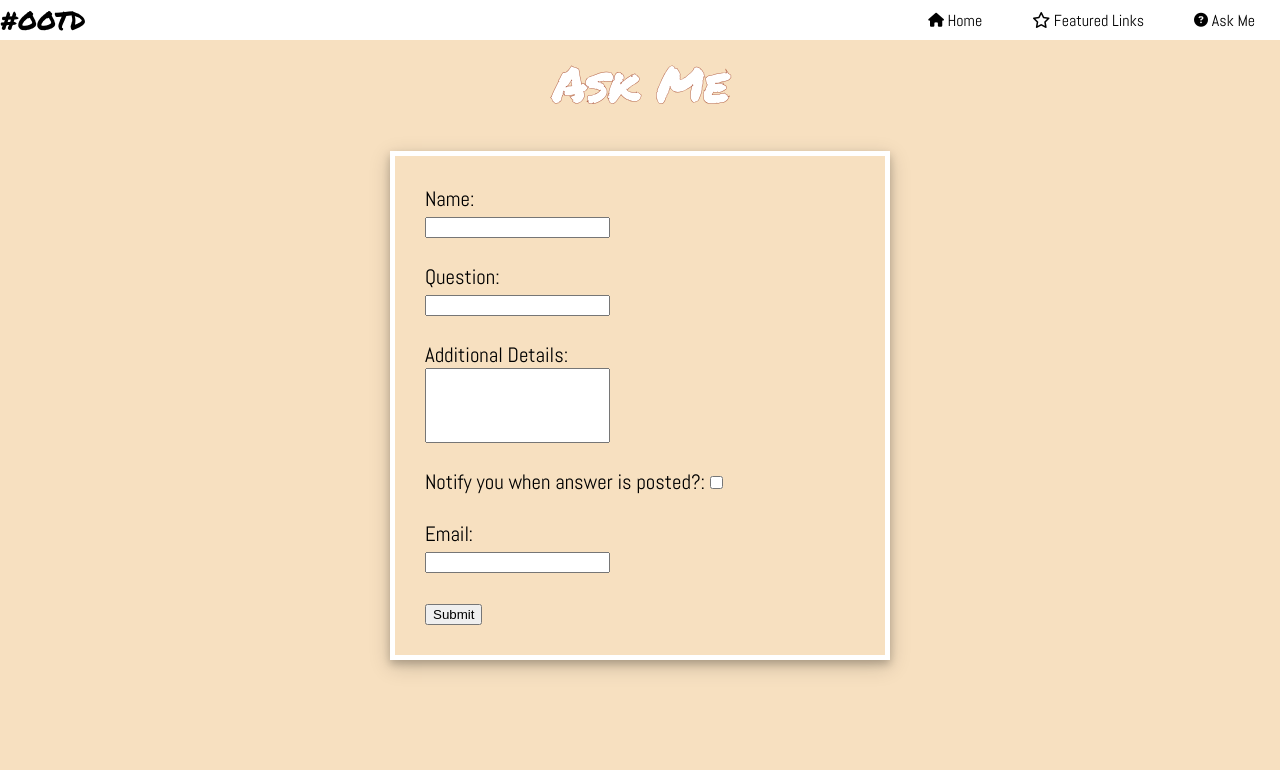
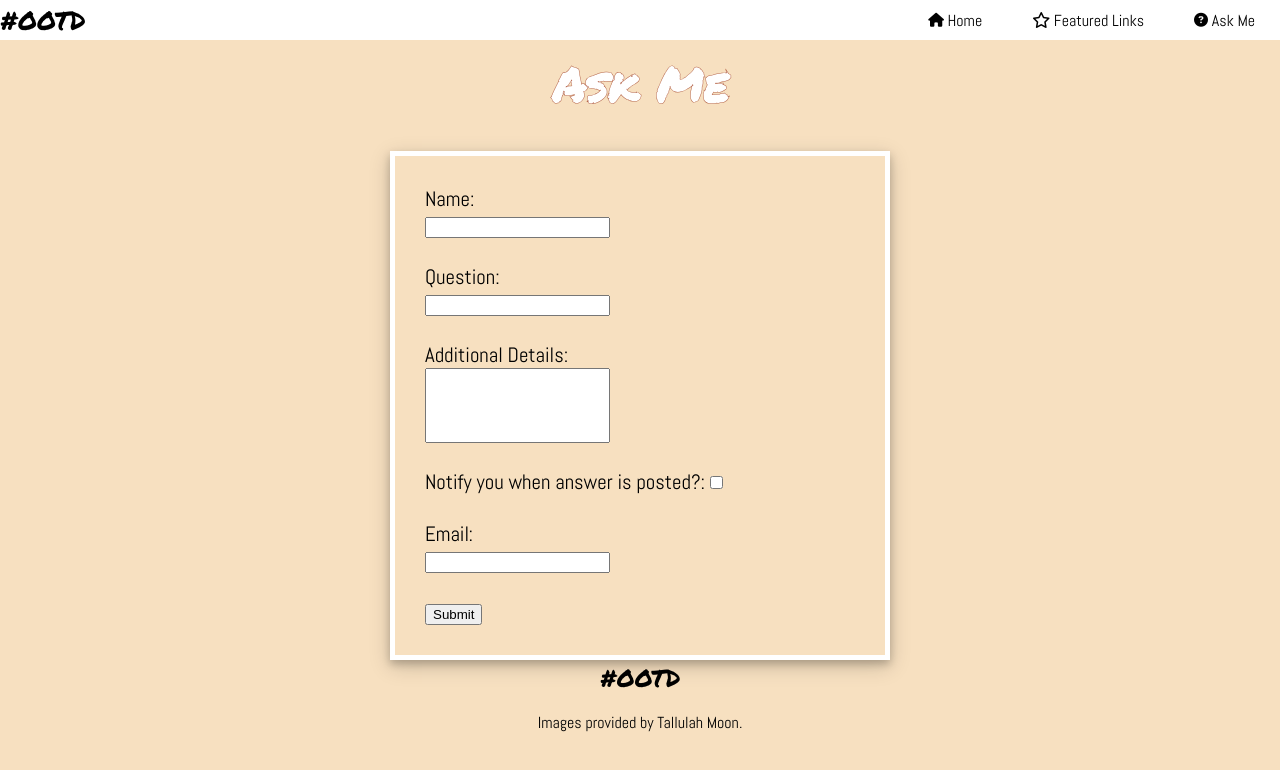
Before and after one commit to shaniceZaccardiRichey/OOTD, a plain HTML site: page ask-me.html in a window 1280 px wide. Drawn offline with Linux system fonts and the light colour scheme.

Commit message:
Added footer

```diff
--- a/ask-me.html
+++ b/ask-me.html
@@ -59,6 +59,11 @@
 		</form>
 
 	</main>
+
+	<footer>
+		<a href="index.html" class="footer-home">#OOTD</a>
+		<p class="footer-credit">Images provided by Tallulah Moon.</p>
+	</footer>
 </body>
 
 </html>
--- a/stylesheets/askme-style.css
+++ b/stylesheets/askme-style.css
@@ -46,6 +46,19 @@ main h1 {
 	height: 75px;
 }
 
-.required {
-	required: true;
+.footer-home {
+	display: block;
+	text-align: center;
+	font-family: 'Permanent Marker', cursive;
+	font-size: 1.5em;
 }
+
+.footer-home:hover {
+	color: rgb(157,54,21);
+}
+
+.footer-credit {
+	text-align: center;
+	font-family: 'Abel', sans-serif;
+	font-size: 1em;
+}
--- a/stylesheets/featured-style.css
+++ b/stylesheets/featured-style.css
@@ -70,3 +70,20 @@ a {
 	font-size: 1em;
 	color: white;
 }
+
+.footer-home {
+	display: block;
+	text-align: center;
+	font-family: 'Permanent Marker', cursive;
+	font-size: 1.5em;
+}
+
+.footer-home:hover {
+	color: rgb(157,54,21);
+}
+
+.footer-credit {
+	text-align: center;
+	font-family: 'Abel', sans-serif;
+	font-size: 1em;
+}
--- a/stylesheets/index-style.css
+++ b/stylesheets/index-style.css
@@ -163,6 +163,23 @@ a {
 	padding: 5px;
 }
 
+.footer-home {
+	display: block;
+	text-align: center;
+	font-family: 'Permanent Marker', cursive;
+	font-size: 1.5em;
+}
+
+.footer-home:hover {
+	color: rgb(157,54,21);
+}
+
+.footer-credit {
+	text-align: center;
+	font-family: 'Abel', sans-serif;
+	font-size: 1em;
+}
+
 @media (Max-width: 600px) {
 	.profile-info {
 		display: block;
--- a/stylesheets/outfit-style.css
+++ b/stylesheets/outfit-style.css
@@ -84,3 +84,20 @@ main h1 {
 	color: white;
 	margin: auto;
 }
+
+.footer-home {
+	display: block;
+	text-align: center;
+	font-family: 'Permanent Marker', cursive;
+	font-size: 1.5em;
+}
+
+.footer-home:hover {
+	color: rgb(157,54,21);
+}
+
+.footer-credit {
+	text-align: center;
+	font-family: 'Abel', sans-serif;
+	font-size: 1em;
+}
```
Also changed, not shown: featured-links.html (+5 -0 lines), index.html (+2 -0 lines), outfit1-details.html (+4 -1 lines), outfit10-details.html (+4 -0 lines), outfit11-details.html (+4 -0 lines), outfit12-details.html (+4 -3 lines), outfit2-details.html (+4 -0 lines), outfit3-details.html (+4 -0 lines), outfit4-details.html (+4 -0 lines), outfit5-details.html (+5 -0 lines), outfit6-details.html (+4 -0 lines), outfit7-details.html (+4 -0 lines), outfit8-details.html (+4 -0 lines), outfit9-details.html (+4 -0 lines).
